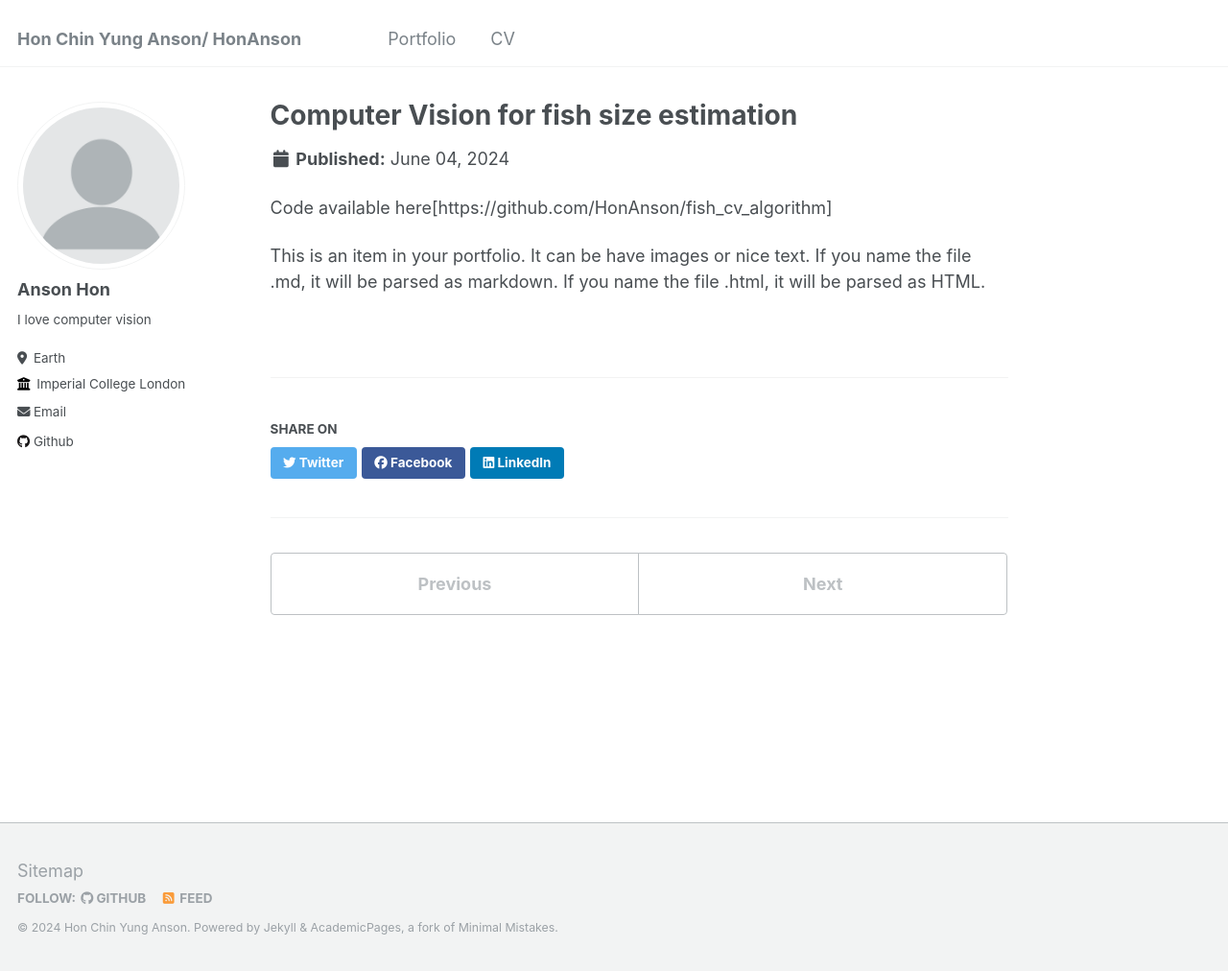
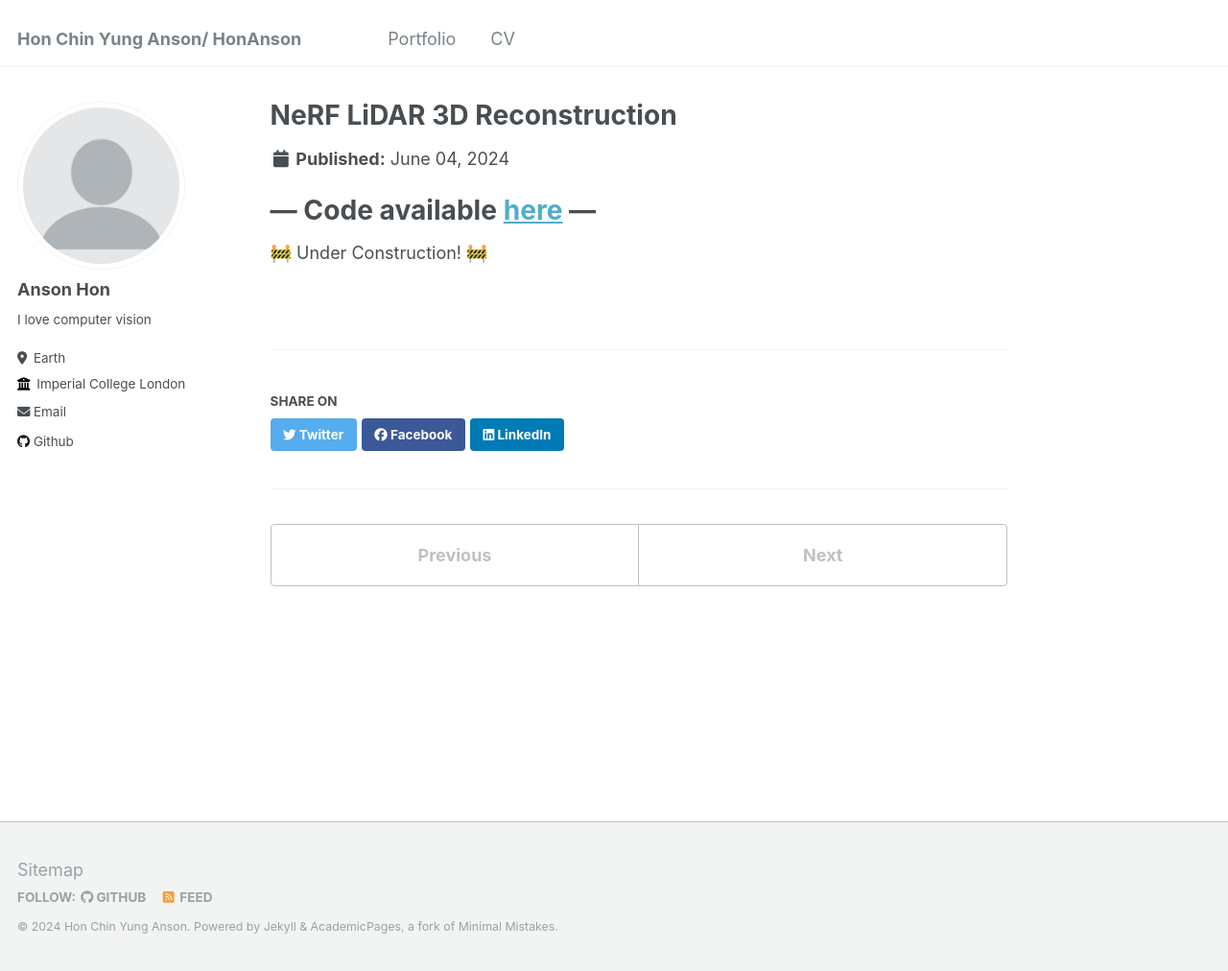
Before and after one commit to HonAnson/HonAnson.github.io, a Jekyll site: the page built from _portfolio/portfolio-3.md, in a window 1280 px wide and 1012 px high. Shown: the whole window at 96% size. Built offline with Jekyll 4.4.1, drawn with Linux system fonts in a browser that asks for light colours.

Commit message:
updating portfolio

```diff
--- a/_portfolio/portfolio-3.md
+++ b/_portfolio/portfolio-3.md
@@ -1,11 +1,11 @@
 ---
-title: "Computer Vision for fish size estimation"
-excerpt: "Short description of portfolio item number 1<br/><img src='/images/500x300.png'>"
+title: "NeRF LiDAR 3D Reconstruction"
+excerpt: "To achieve high quality 3D reconstruction with implicit neural representation using LiDAR prior<br/><img src='/images/500x300.png'>"
 collection: portfolio
 ---
 
 
-Code available here[https://github.com/HonAnson/fish_cv_algorithm]
+# --- Code available [here](https://github.com/HonAnson/LiDAR_NeRF) ---
 
 
-This is an item in your portfolio. It can be have images or nice text. If you name the file .md, it will be parsed as markdown. If you name the file .html, it will be parsed as HTML.
+🚧 Under Construction! 🚧
```
Also changed, not shown: _portfolio/portfolio-1.md (+3 -3 lines), _portfolio/portfolio-2.md (+103 -2 lines), _portfolio/portfolio-4.md (+2 -4 lines), _portfolio/portfolio-2/DO_raw.png (added), _portfolio/portfolio-2/EC_raw.png (added), _portfolio/portfolio-2/heatmap_arrow.png (added), _portfolio/portfolio-2/heatmap_dot.png (added), _portfolio/portfolio-2/heatmap_raw.png (added), _portfolio/portfolio-2/normalized.png (added), _portfolio/portfolio-2/ph_raw.png (added), _portfolio/portfolio-2/temp_raw.png (added), images/portfolio_cover/water_con.png (added), 1 other file.
